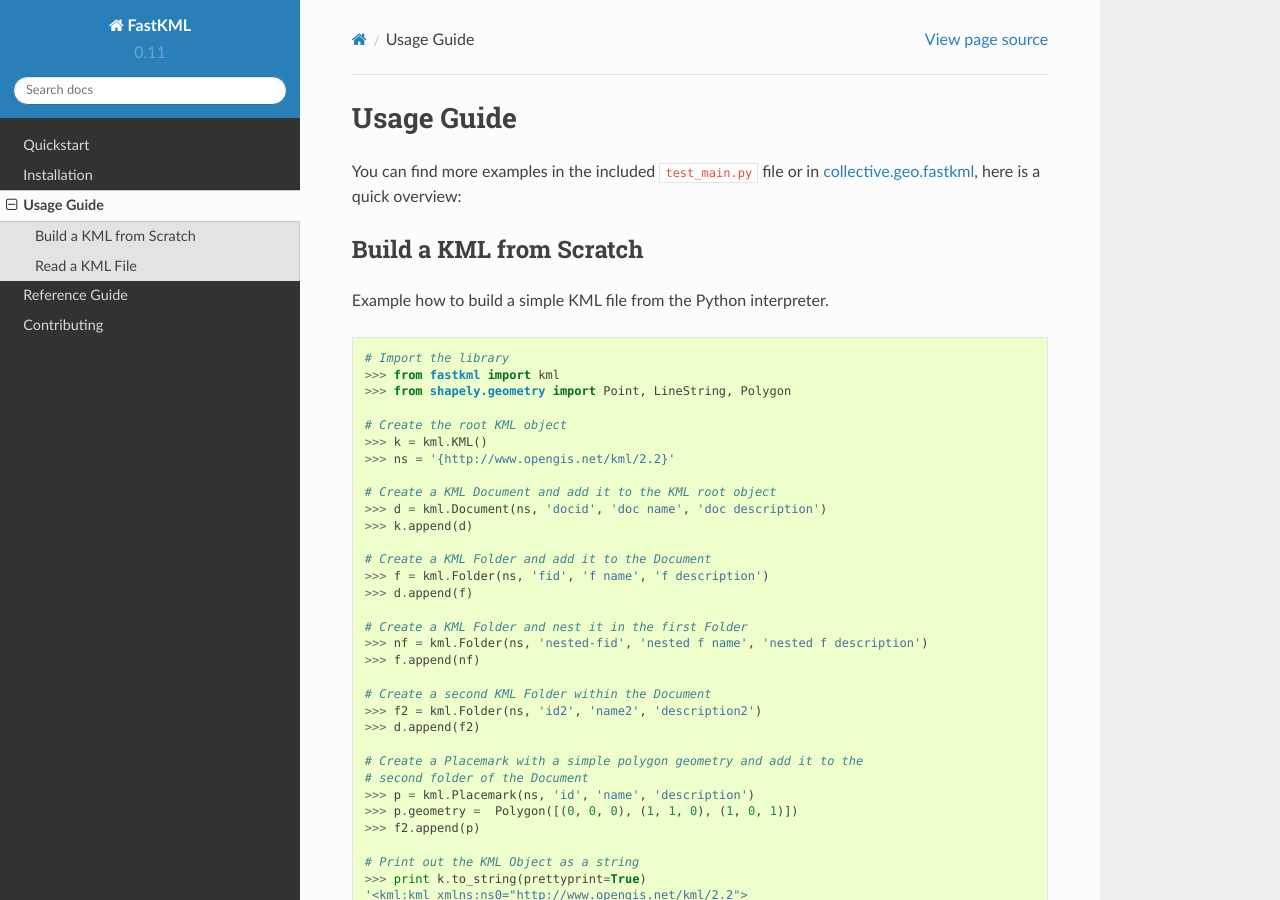
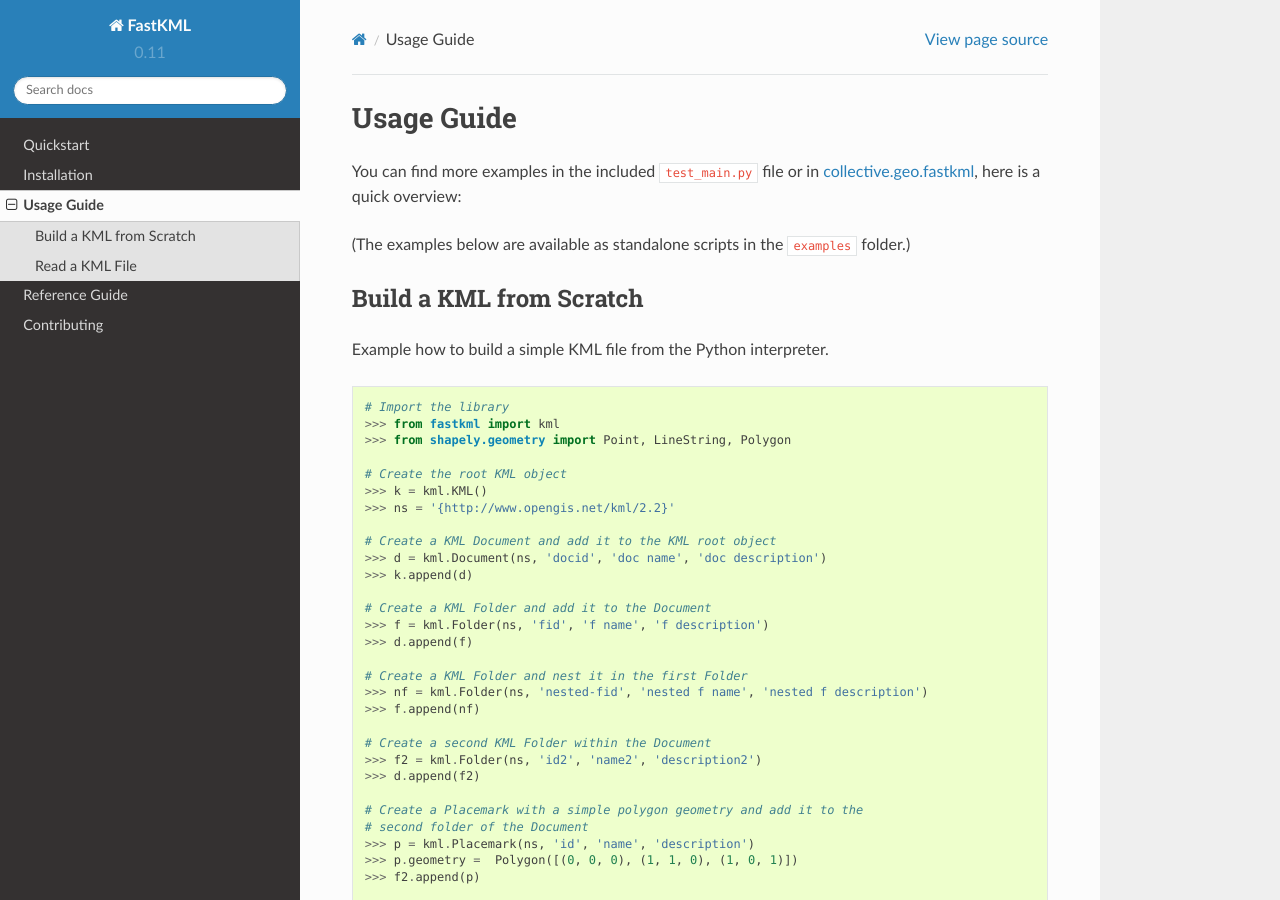
Before and after one commit to cleder/fastkml, a Sphinx documentation site: the page built from docs/usage_guide.rst, in a window 1280 px wide and 900 px high. Built offline with Sphinx 7.4.7 and the Read the Docs theme 2.0.0, drawn with Linux system fonts in a browser that asks for light colours.

Commit message:
Added mention to scripts in `examples` folder.

```diff
--- a/docs/usage_guide.rst
+++ b/docs/usage_guide.rst
@@ -3,6 +3,8 @@
 
 You can find more examples in the included ``test_main.py`` file or in
 collective.geo.fastkml_, here is a quick overview:
+
+(The examples below are available as standalone scripts in the ``examples`` folder.)
 
 
 Build a KML from Scratch
```
